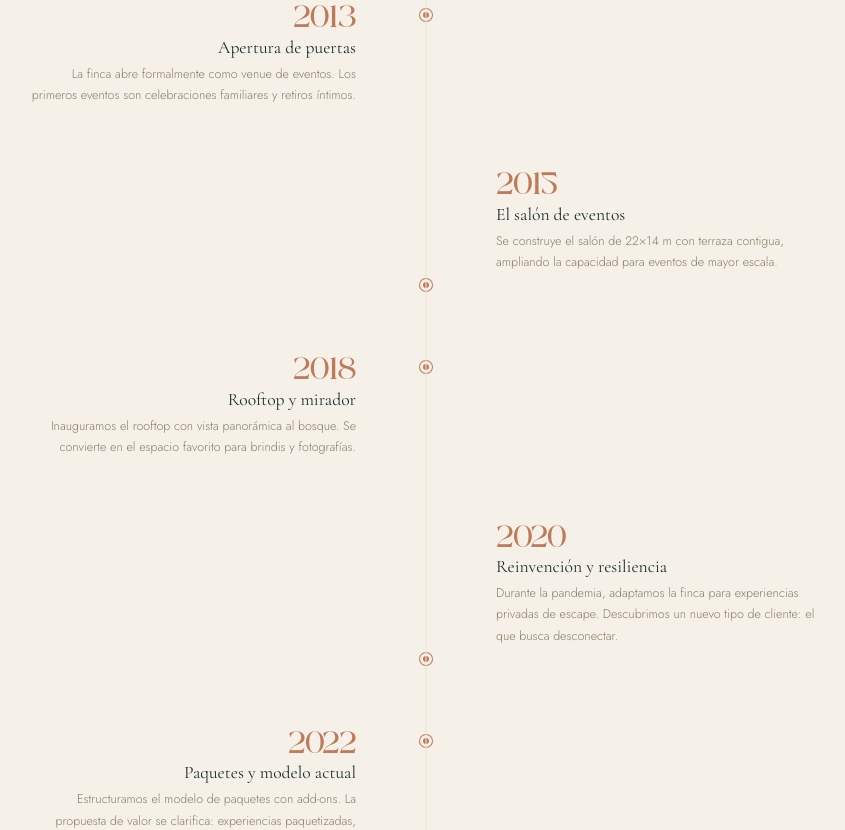
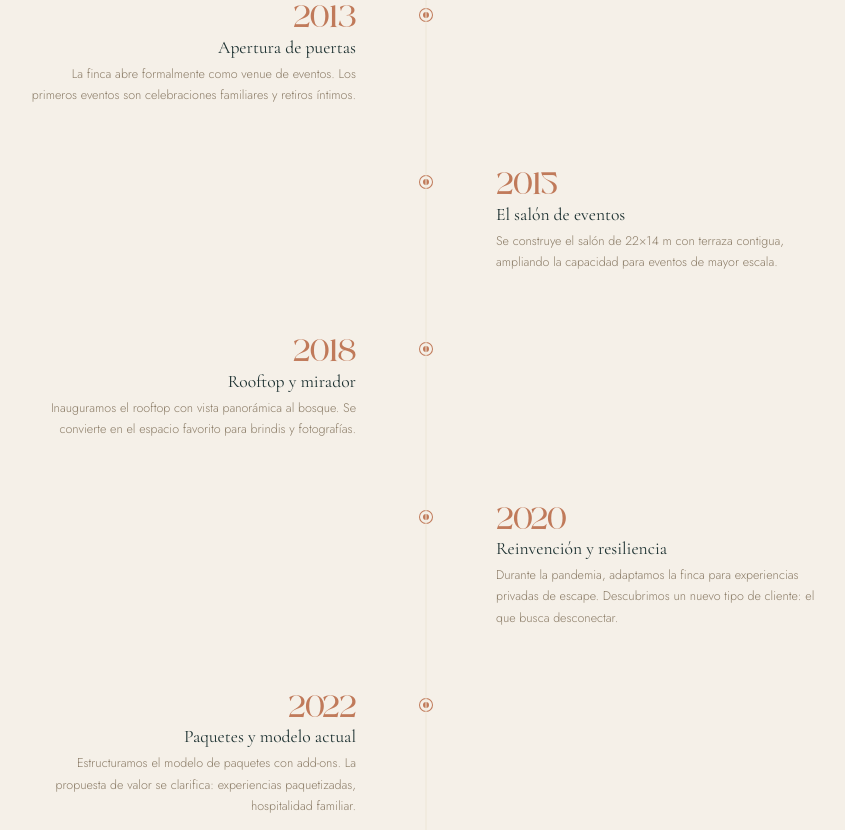
Before and after one commit to FincaLaHermosa/finca-la-hermosa, a Next.js app: page /nosotros in a window 1280 px wide. Shown: the part 2800-3630 px from the top of the page, without its empty margins (214-1059 px from the left). Built offline with nearby package versions, Linux system fonts and the light colour scheme.

Commit message:
Fix nosotros timeline dot alignment

```diff
--- a/components/NosotrosContent.tsx
+++ b/components/NosotrosContent.tsx
@@ -187,20 +187,39 @@ function TimelineSection() {
         <div className="timeline">
           {timelineItems.map((item, index) => (
             <div key={`${item.year}-${item.title}`} className="tl-item txt-reveal">
-              {index % 2 === 1 ? <div className="tl-empty" /> : null}
-              <div className="tl-content">
-                <div className="tl-year" style={item.current ? { color: "var(--verde)" } : undefined}>{item.year}</div>
-                <div className="tl-title">{item.title}</div>
-                <div className="tl-desc">{item.desc}</div>
-              </div>
-              <div className="tl-dot"><div className="tl-dot-inner" style={item.current ? { background: "var(--verde)", boxShadow: "0 0 0 1px var(--verde)" } : undefined} /></div>
-              {index % 2 === 0 ? <div className="tl-empty" /> : null}
+              {index % 2 === 0 ? (
+                <>
+                  <TimelineContent item={item} />
+                  <TimelineDot current={item.current} />
+                  <div className="tl-empty" />
+                </>
+              ) : (
+                <>
+                  <div className="tl-empty" />
+                  <TimelineDot current={item.current} />
+                  <TimelineContent item={item} />
+                </>
+              )}
             </div>
           ))}
         </div>
       </div>
     </section>
   );
+}
+
+function TimelineContent({ item }: { item: (typeof timelineItems)[number] }) {
+  return (
+    <div className="tl-content">
+      <div className="tl-year" style={item.current ? { color: "var(--verde)" } : undefined}>{item.year}</div>
+      <div className="tl-title">{item.title}</div>
+      <div className="tl-desc">{item.desc}</div>
+    </div>
+  );
+}
+
+function TimelineDot({ current }: { current?: boolean }) {
+  return <div className="tl-dot"><div className="tl-dot-inner" style={current ? { background: "var(--verde)", boxShadow: "0 0 0 1px var(--verde)" } : undefined} /></div>;
 }
 
 function TeamSection() {
```
Also changed, not shown: 1 other file (tests, documents, lock files or other folders).
